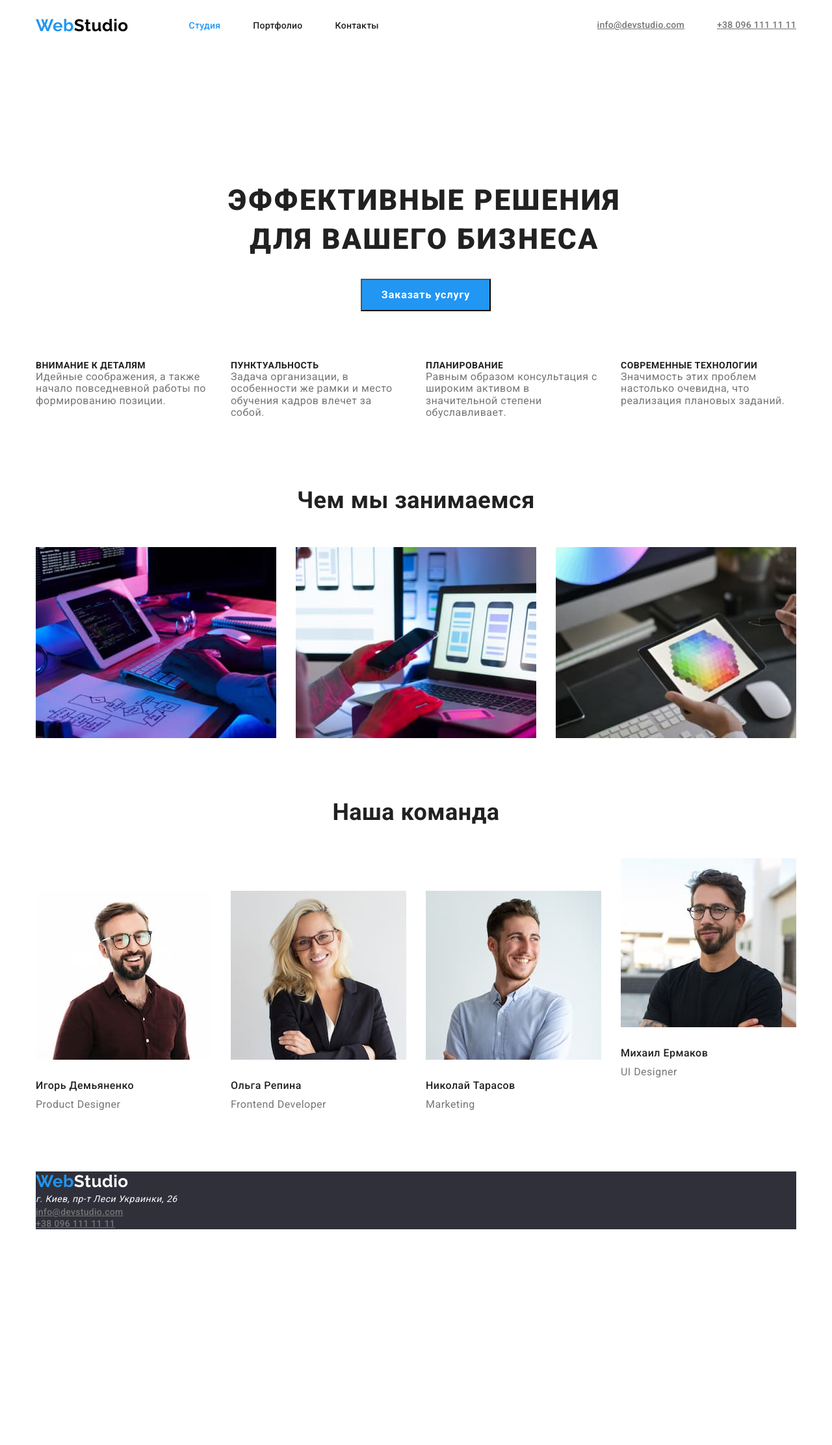
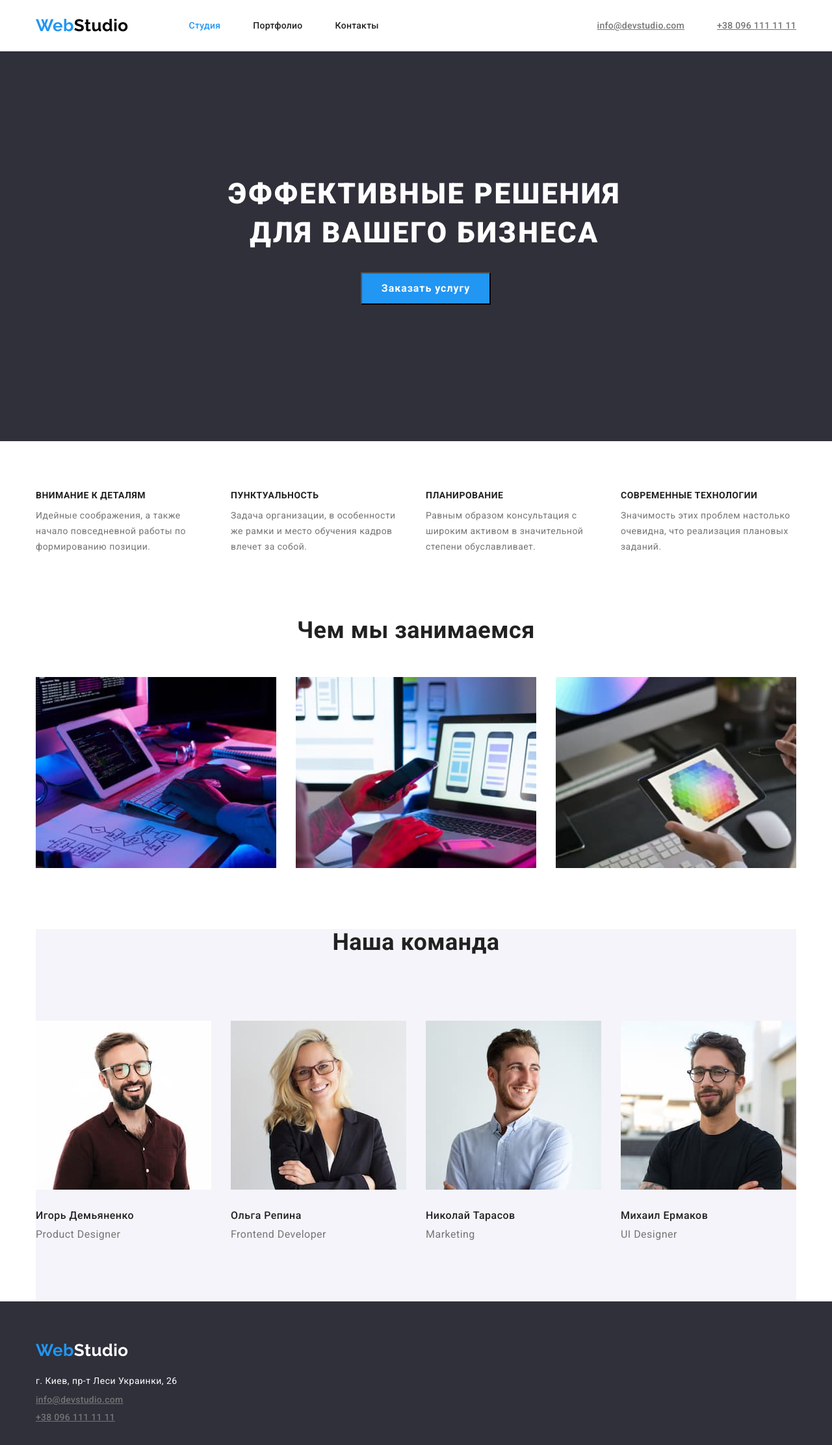
Before and after one commit to UkrainianOffer/goit-markup-hw-03, a plain HTML site: page index.html in a window 1280 px wide. Shown: the whole page at 65% size. Before the commit the page ends 1892 px from the top, so only its background shows below. Drawn offline with nearby package versions, Linux system fonts and the light colour scheme.

Commit message:
все кроме подчерков...

```diff
--- a/css/style.css
+++ b/css/style.css
@@ -30,8 +30,13 @@ ul {
   padding-left: 0;
 }
 
+
 img {
   display: block;
+}
+
+.list {
+  list-style: none;
 }
 
 .container {
@@ -100,6 +105,10 @@ img {
 }
 
 /* ==========C O N T A C T S - l I S T========== */
+.contacts {
+  display: flex;
+  margin-left: auto;
+}
 
 .header-tel {
   color: var(--primary-text-color);
@@ -115,7 +124,6 @@ img {
   font-size: 14px;
   line-height: 1.14;
   letter-spacing: 0.02em;
-  margin-left: auto;
   margin-right: 50px;
 }
 
@@ -131,10 +139,13 @@ img {
 
 /* ==========H E R O========== */
 .hero {
+  background-color: #2f303a;
+  height: 600px;
+  padding-top: 100px;
 }
 
 .hero-title {
-  color: var(--title-text-color);
+  color: var(--primary-white-color);
   font-style: normal;
   font-weight: 900;
   font-size: 44px;
@@ -145,7 +156,7 @@ img {
   width: 696px;
   height: 120px;
   align-items: center;
-  margin-top: 200px;
+  margin-top: 90px;
   margin-left: 250px;
 }
 
@@ -159,6 +170,15 @@ img {
 }
 .features {
   margin-top: 76px;
+}
+.features-p {
+  font-style: normal;
+  font-weight: normal;
+  font-size: 14px;
+  line-height: 24px;
+  width: 270px;
+  height: 75px;
+  padding-top: 10px;
 }
 
 .features-list {
@@ -202,6 +222,9 @@ img {
   margin-top: 30px;
   margin-bottom: 10px;
 }
+.team-works {
+  background-color: #f5f4fa;
+}
 
 .section-item {
   display: flex;
@@ -209,9 +232,11 @@ img {
 }
 .section-img:not(:last-child) {
   margin-right: 30px;
+}
+
+.section-img {
   margin-top: 50px;
 }
-
 .team-list .specialty {
   font-weight: 400;
   font-size: 16px;
@@ -232,6 +257,10 @@ img {
   font-size: 18px;
   line-height: 2;
   letter-spacing: 0.06em;
+  margin-bottom: 4px;
+}
+.project-img {
+  margin-bottom: 20px;
 }
 
 .project {
@@ -246,12 +275,6 @@ img {
 }
 .project-element:nth-child(3n) {
   margin-right: 0;
-}
-
-.project-list . {
-  font-weight: 400;
-  font-size: 16px;
-  line-height: 1.87;
 }
 
 /* ==========B U T T O N========== */
@@ -299,13 +322,18 @@ button {
 /* ==========A D R E S S========== */
 .adress {
   color: #ffffff;
+  font-family: Roboto;
+  font-style: normal;
   font-weight: 400;
   font-size: 14px;
   line-height: 1.71;
+  margin-top: 20px;
+  margin-bottom: 9px;
 }
 /* ==========F O O T E R========== */
-.footer {
+.bgc-footer {
   background-color: #2f303a;
+  height: 252px;
 }
 .footer-mail {
   color: var(--primary-text-color);
@@ -314,6 +342,7 @@ button {
   line-height: 1.14;
   letter-spacing: 0.02em;
   display: block;
+  padding-bottom: 9px;
 }
 .footer-tel {
   color: var(--primary-text-color);
@@ -329,4 +358,6 @@ button {
   font-size: 26px;
   line-height: 1.19;
   text-decoration: none;
+  display: block;
+  padding-top: 60px;
 }
--- a/index.html
+++ b/index.html
@@ -30,11 +30,20 @@
             </ul>
         </nav>
         <!-- Раздел Контактов -->
+        <ul class="contacts">
+            <li><a class="header-mail" href="mailto:info@devstudio.com">info@devstudio.com</a></li>
+            <li><a class="header-tel" href="tel:+380961111111">+38 096 111 11 11</a></li>
+        </ul>
 
+
+          <!-- <ul>
+        <li>
            <a class="header-mail" href="mailto:info@devstudio.com">info@devstudio.com</a>
-
+        </li>
+        <li>
            <a class="header-tel" href="tel:+380961111111">+38 096 111 11 11</a>
-
+        </li>
+        </ul> -->
         </div>
     </header>
 
@@ -57,22 +66,22 @@
                 <ul class="features-list">
                     <li class="item">
                         <h3 class="features-item">Внимание к деталям</h3>
-                        <p>Идейные соображения, а также начало повседневной работы по формированию позиции.</p>
+                        <p class="features-p">Идейные соображения, а также начало повседневной работы по формированию позиции.</p>
                     </li>
 
                     <li class="item">
                         <h3 class="features-item">Пунктуальность</h3>
-                        <p>Задача организации, в особенности же рамки и место обучения кадров влечет за собой.</p>
+                        <p class="features-p">Задача организации, в особенности же рамки и место обучения кадров влечет за собой.</p>
                     </li>
 
                     <li class="item">
                         <h3 class="features-item">Планирование</h3>
-                        <p>Равным образом консультация с широким активом в значительной степени обуславливает.</p>
+                        <p class="features-p">Равным образом консультация с широким активом в значительной степени обуславливает.</p>
                     </li>
 
                     <li class="item">
                         <h3 class="features-item">Современные технологии</h3>
-                        <p>Значимость этих проблем настолько очевидна, что реализация плановых заданий.</p>
+                        <p class="features-p">Значимость этих проблем настолько очевидна, что реализация плановых заданий.</p>
                     </li>
                 </ul>
 
@@ -95,7 +104,7 @@
 
         <!-- Команда -->
         <div class="container">
-            <section class="team works">
+            <section class="team-works">
                 <h2 class="section-title">Наша команда</h2>
                 <ul class="section-item">
                     <li class="section-img">
@@ -125,16 +134,17 @@
     </main>
 
     <!-- Футер -->
-    <footer>
+    <footer class="bgc-footer">
         <div class="container">
-            <section class="footer">
+        <section class="footer">
+            <a href="" class="logo-footer"><span class="logo-color">Web</span>Studio</a>
+            <address class="adress">г. Киев, пр-т Леси Украинки, 26</address>
 
-                <a href="" class="logo-footer"><span class="logo-color">Web</span>Studio</a>
-                <address class="adress">г. Киев, пр-т Леси Украинки, 26</address>
+            <ul>
+                <li><a class="footer-mail" href="mailto:info@devstudio.com">info@devstudio.com</a></li>
+                <li><a class="footer-tel" href="tel:+380961111111">+38 096 111 11 11</a></li>
+            </ul>
 
-                    <a class="footer-mail" href="mailto:info@devstudio.com">info@devstudio.com</a>
-
-                    <a class="footer-tel" href="tel:+380961111111">+38 096 111 11 11</a>
             </section>
         </div>
     </footer>
```
Also changed, not shown: portfolio.html (+20 -26 lines).
